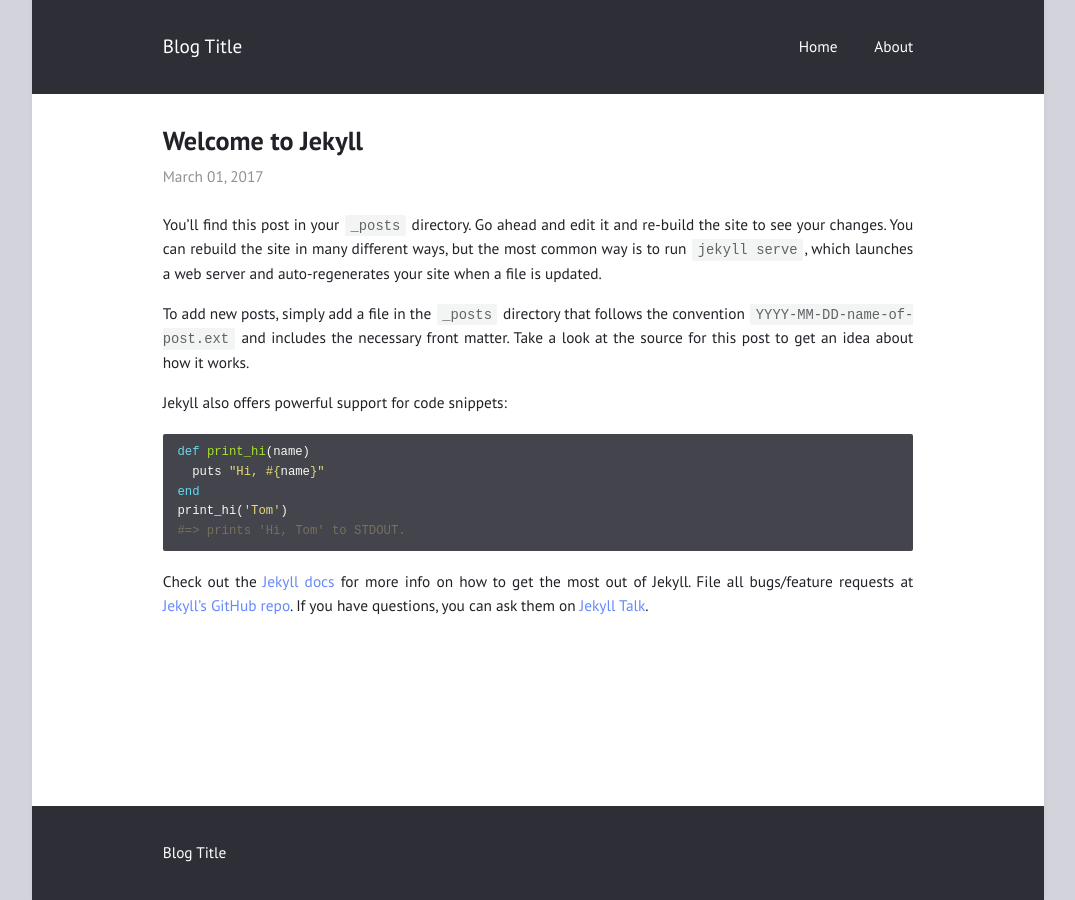
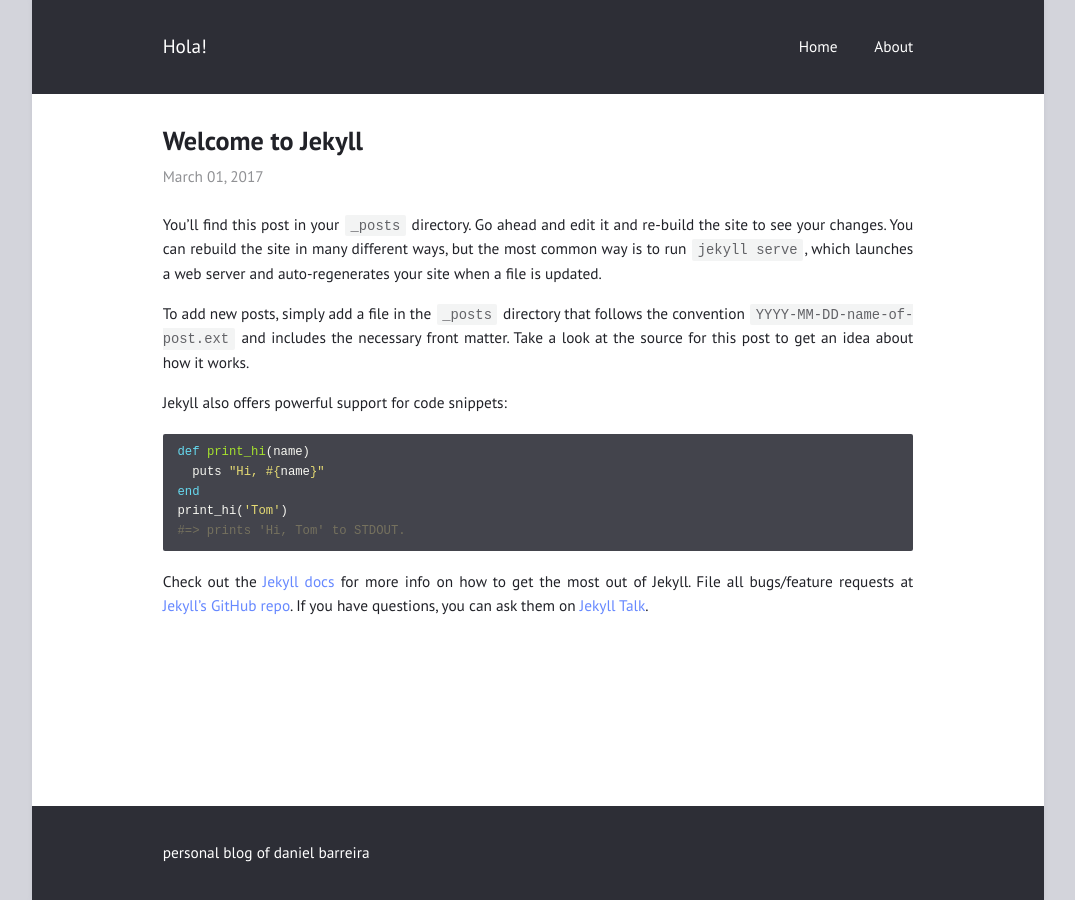
Before and after one commit to barreira-xy/barreira-xy.github.io, a Jekyll site: the page built from _posts/2017-03-01-welcome-to-jekyll.md, in a window 1280 px wide. Shown: the whole page, without its empty margins (102-1177 px from the left). Built offline with Jekyll 4.4.1, drawn with Linux system fonts in a browser that asks for light colours.

Commit message:
update confi

```diff
--- a/_config.yml
+++ b/_config.yml
@@ -1,6 +1,6 @@
-title: "Blog Title"
+title: "Hola!"
 author: "Daniel Barreira"
-description: ""
+description: "personal blog of daniel barreira"
 permalink: /:title/
 lang: "en"
 excerpt_separator: "\n\n\n"
```
